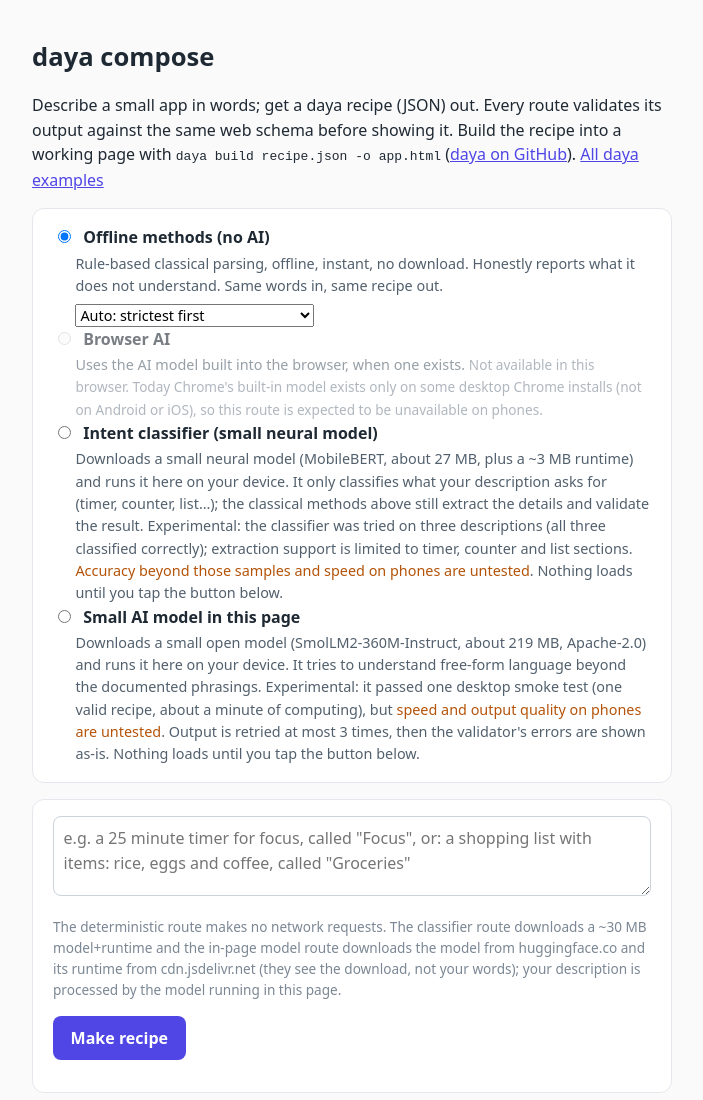
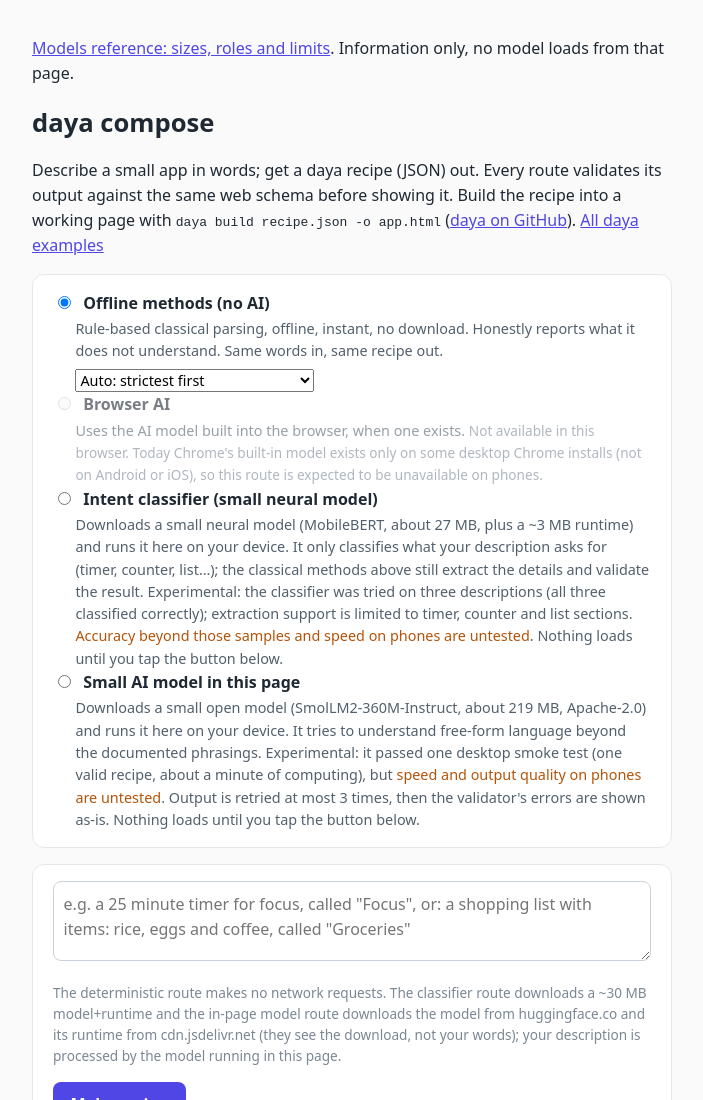
Before and after one commit to irvan-putra/daya, a plain HTML site: page docs/compose.html in a window 1280 px wide. Shown: the top 1100 px of the page, without its empty margins (288-991 px from the left). Drawn offline with Linux system fonts and the light colour scheme.

Commit message:
Link Kaji model reference without changing model routes

```diff
--- a/docs/compose.html
+++ b/docs/compose.html
@@ -30,6 +30,7 @@ footer { color: #9aa5b1; font-size: 0.8rem; margin: 2rem 0 1rem; }
 </head>
 <body>
 <main>
+<p><a href="https://vanipy.com/kaji/models/">Models reference: sizes, roles and limits</a>. Information only, no model loads from that page.</p>
 <h1>daya compose</h1>
 <p>Describe a small app in words; get a daya recipe (JSON) out. Every route
 validates its output against the same web schema before showing it. Build
```
Also changed, not shown: docs/index.html (+1 -0 lines), 1 other file.
